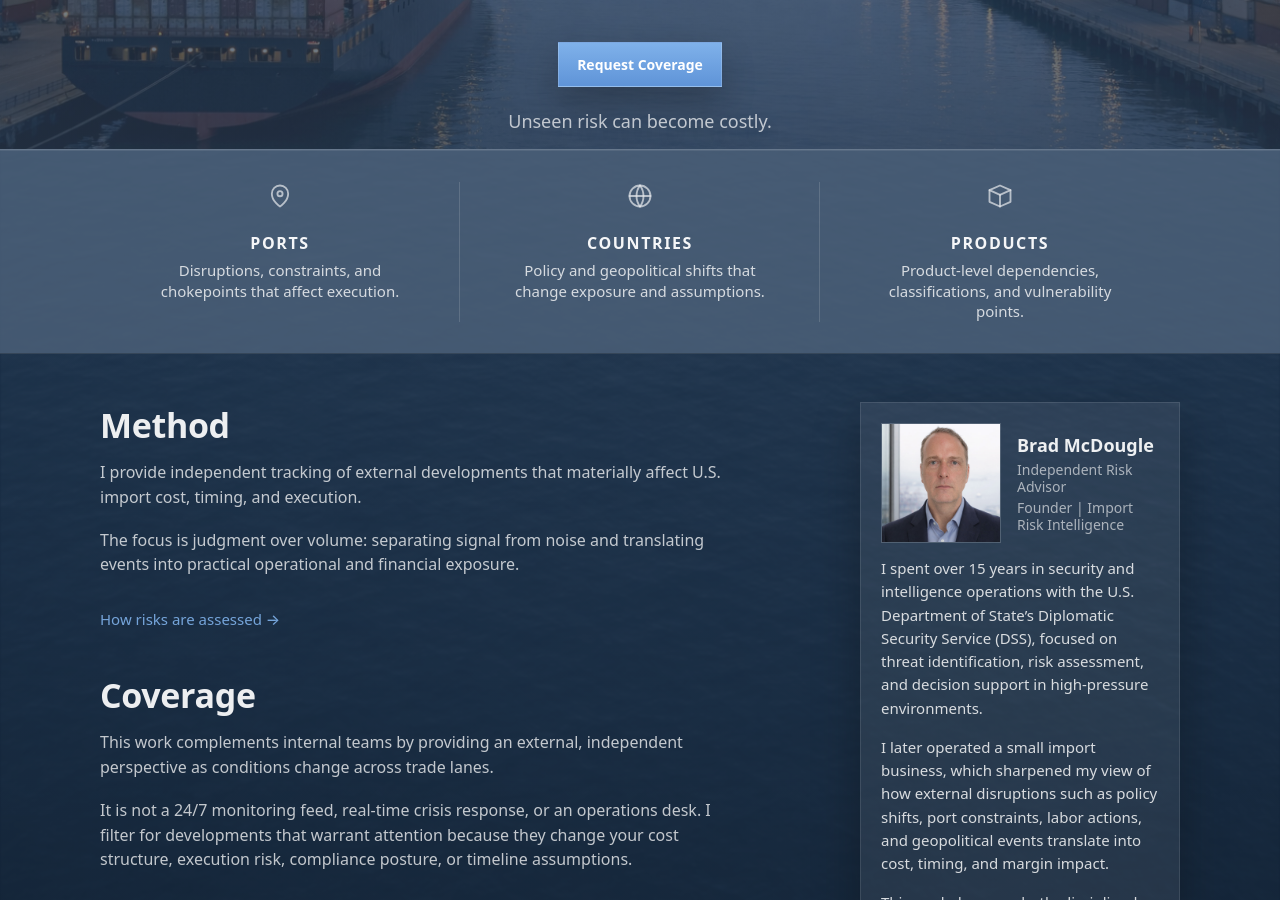
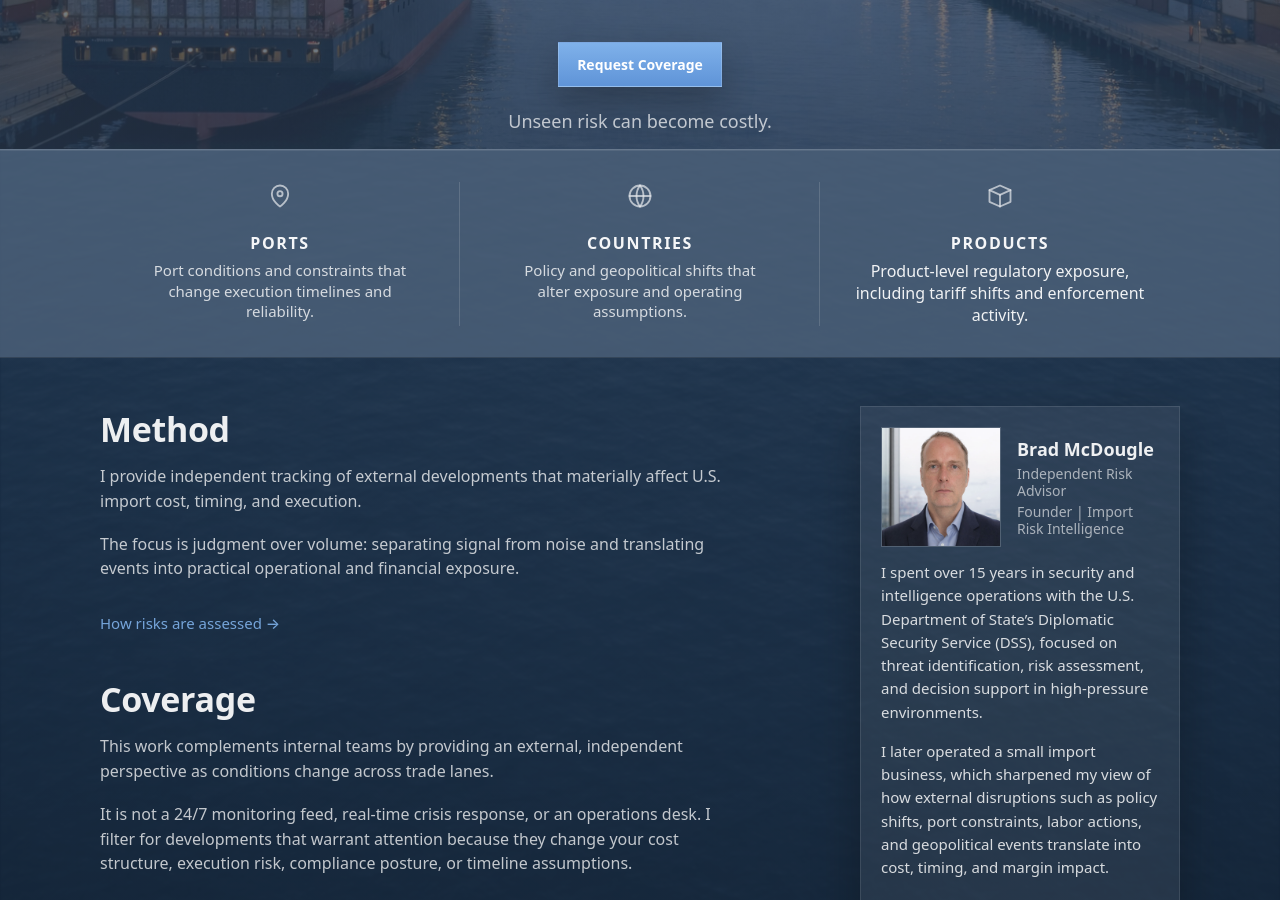
Before and after one commit to importrisk/import-risk-intelligence-site, a Jekyll site: the page built from index.html, in a window 1280 px wide and 900 px high, scrolled down 481 px. Built offline with Jekyll 4.4.1, drawn with Linux system fonts in a browser that asks for light colours.

Commit message:
Update index.html

```diff
--- a/index.html
+++ b/index.html
@@ -44,7 +44,7 @@ description: Independent risk assessment for U.S. importers.
             <circle cx="12" cy="10" r="2.2"/>
           </svg>
           <h3>PORTS</h3>
-          <p>Disruptions, constraints, and chokepoints that affect execution.</p>
+          <p>Port conditions and constraints that change execution timelines and reliability.</p>
         </div>
 
         <div class="feature">
@@ -58,7 +58,7 @@ description: Independent risk assessment for U.S. importers.
             <path d="M12 3a15 15 0 0 0 0 18"/>
           </svg>
           <h3>COUNTRIES</h3>
-          <p>Policy and geopolitical shifts that change exposure and assumptions.</p>
+          <p>Policy and geopolitical shifts that alter exposure and operating assumptions.</p>
         </div>
 
         <div class="feature">
@@ -71,7 +71,7 @@ description: Independent risk assessment for U.S. importers.
             <path d="M12 11v10"/>
           </svg>
           <h3>PRODUCTS</h3>
-          <p>Product-level dependencies, classifications, and vulnerability points.</p>
+          <p></p>Product-level regulatory exposure, including tariff shifts and enforcement activity.</p>
         </div>
 
       </div>
```
